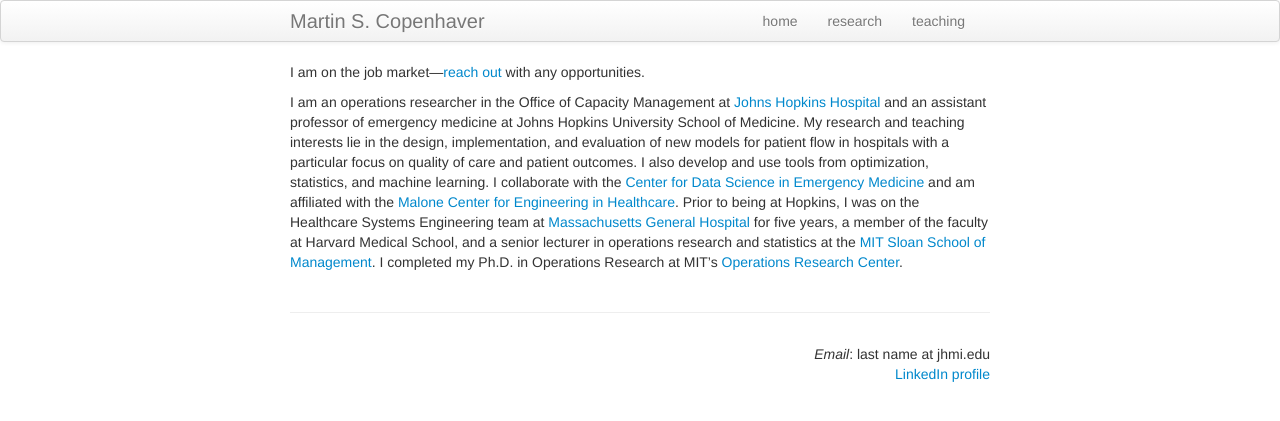
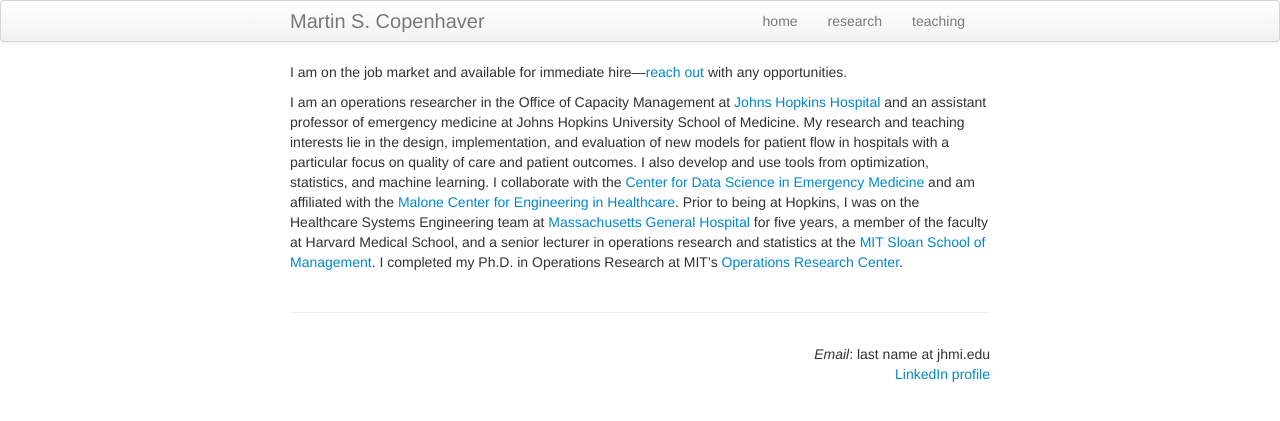
Before and after one commit to martincopenhaver/martincopenhaver.github.io, a Jekyll site: the page built from index.md, in a window 1280 px wide. Shown: the top 421 px of the page. Built offline with Jekyll 4.4.1, drawn with Linux system fonts in a browser that asks for light colours.

Commit message:
Update index.md

```diff
--- a/index.md
+++ b/index.md
@@ -8,6 +8,6 @@ redirect_from:
   - /about.html
 ---
 
-I am on the job market&mdash;<a href="mailto:last name at jhmi.edu">reach out</a> with any opportunities.
+I am on the job market and available for immediate hire&mdash;<a href="mailto:last name at jhmi.edu">reach out</a> with any opportunities.
 
 I am an operations researcher in the Office of Capacity Management at [Johns Hopkins Hospital](https://www.hopkinsmedicine.org/the-johns-hopkins-hospital) and an assistant professor of emergency medicine at Johns Hopkins University School of Medicine. My research and teaching interests lie in the design, implementation, and evaluation of new models for patient flow in hospitals with a particular focus on quality of care and patient outcomes. I also develop and use tools from optimization, statistics, and machine learning. I collaborate with the [Center for Data Science in Emergency Medicine](https://cdem.jh.edu) and am affiliated with the [Malone Center for Engineering in Healthcare](https://malonecenter.jhu.edu/). Prior to being at Hopkins, I was on the Healthcare Systems Engineering team at [Massachusetts General Hospital](http://www.massgeneral.org/) for five years, a member of the faculty at Harvard Medical School, and a senior lecturer in operations research and statistics at the [MIT Sloan School of Management](http://sloan.mit.edu/). I completed my Ph.D. in Operations Research at MIT's [Operations Research Center](http://orc.mit.edu/).
```
